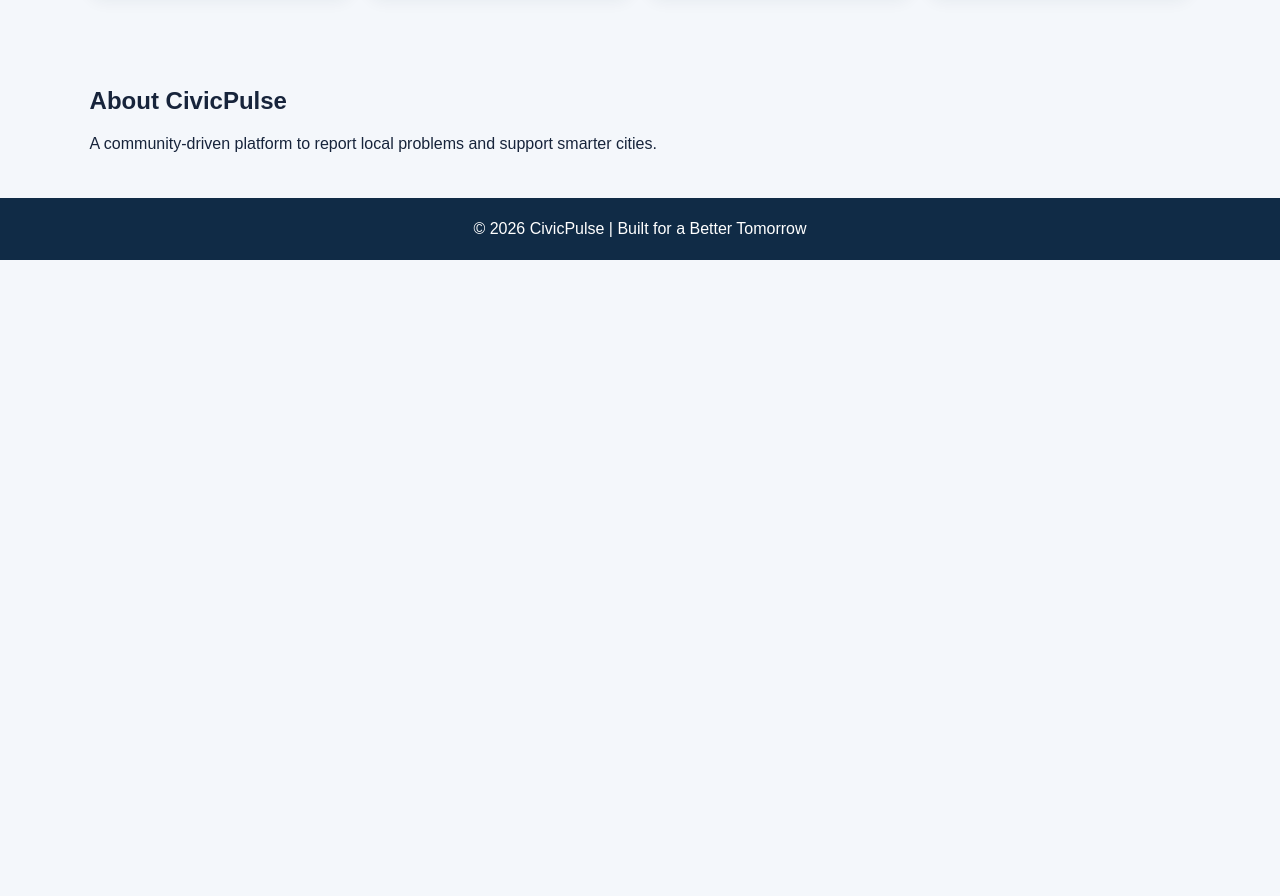
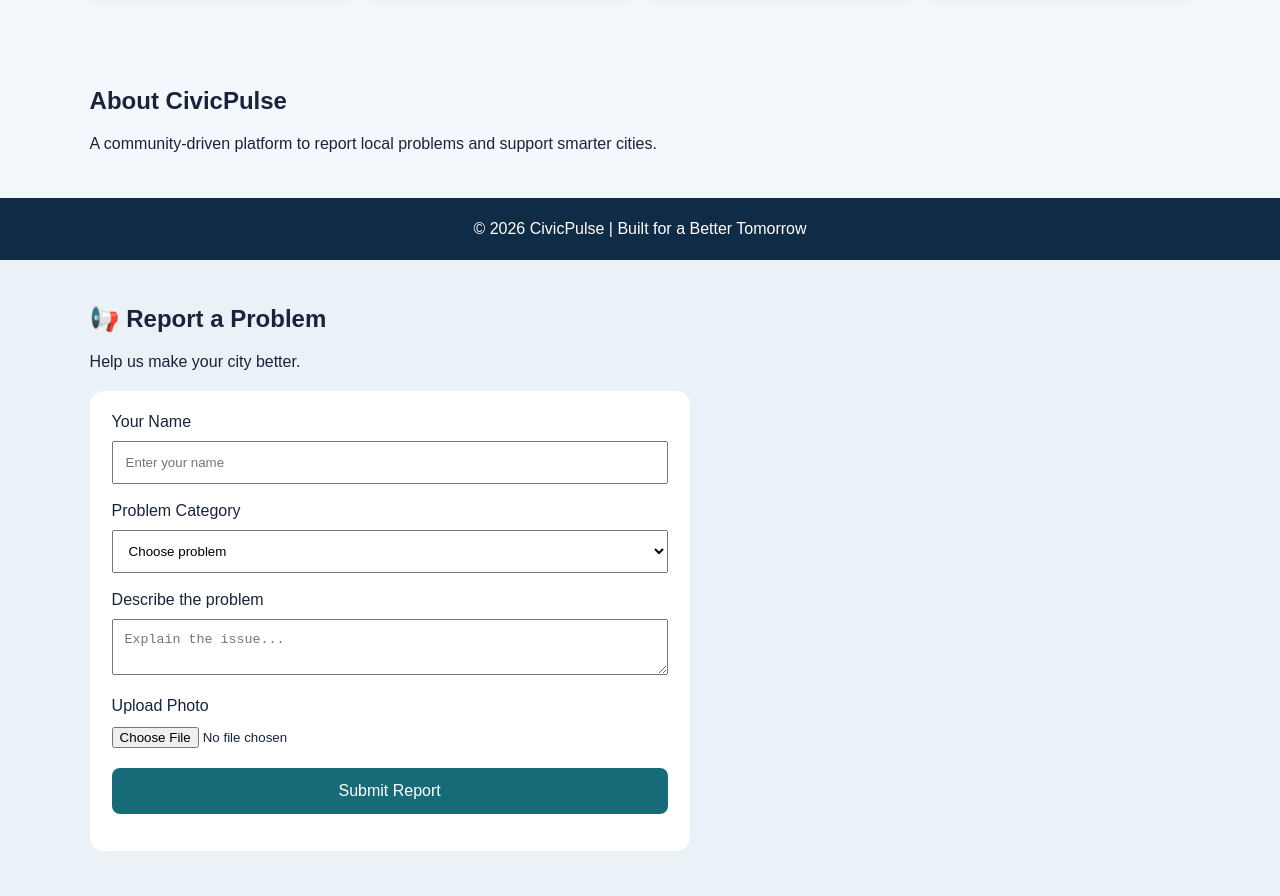
Before and after one commit to ujjwal2965/VEYORA, a plain HTML site: page index.html in a window 1280 px wide. Shown: the part 712-1608 px from the top of the page. Before the commit the page ends 972 px from the top, so only its background shows below. Drawn offline with Linux system fonts and the light colour scheme.

Commit message:
Update index.html
Add complaint form.

```diff
--- a/index.html
+++ b/index.html
@@ -50,4 +50,44 @@ footer{text-align:center;background:#102b46;color:white;padding:22px}
 </section>
 <footer>© 2026 CivicPulse | Built for a Better Tomorrow</footer>
 </body>
+
+<section id="report" style="padding:45px 7%;background:#eaf2f7">
+  <h2>📢 Report a Problem</h2>
+  <p style="margin-bottom:20px">Help us make your city better.</p>
+
+  <form id="reportForm" style="background:white;padding:22px;border-radius:14px;max-width:600px">
+    <label>Your Name</label>
+    <input required type="text" placeholder="Enter your name" style="width:100%;padding:12px;margin:10px 0 18px">
+
+    <label>Problem Category</label>
+    <select required style="width:100%;padding:12px;margin:10px 0 18px">
+      <option value="">Choose problem</option>
+      <option>Road Problem</option>
+      <option>Garbage</option>
+      <option>Street Light</option>
+      <option>Water Problem</option>
+      <option>Other</option>
+    </select>
+
+    <label>Describe the problem</label>
+    <textarea required placeholder="Explain the issue..." style="width:100%;padding:12px;margin:10px 0 18px"></textarea>
+
+    <label>Upload Photo</label>
+    <input type="file" accept="image/*" style="width:100%;margin:12px 0 20px">
+
+    <button type="submit" style="background:#176b78;color:white;padding:14px 22px;border:0;border-radius:8px;width:100%;font-size:16px">
+      Submit Report
+    </button>
+    <p id="message" style="margin-top:15px"></p>
+  </form>
+</section>
+
+<script>
+document.getElementById("reportForm").addEventListener("submit",function(e){
+  e.preventDefault();
+  document.getElementById("message").textContent =
+  "Thank you! Your report form is working. Database connection will be added next.";
+  this.reset();
+});
+</script>
 </html>
```
